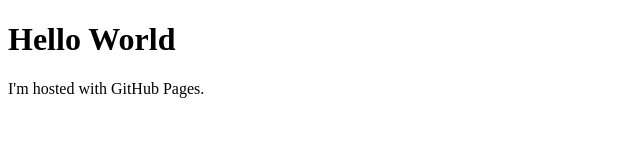
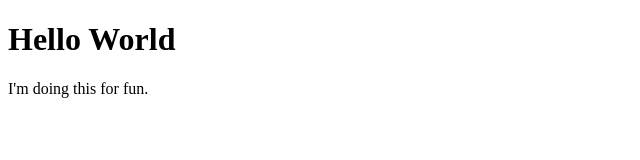
Before and after one commit to alstend/alstend.github.io, a plain HTML site: page index.html in a window 1280 px wide. Shown: the full height of the page, 0-640 px from the left. Drawn offline with Linux system fonts and the light colour scheme.

Commit message:
Editing Message

```diff
--- a/index.html
+++ b/index.html
@@ -3,7 +3,7 @@
 
 <body>
   <h1>Hello World</h1>
-  <p>I'm hosted with GitHub Pages.</p>
+  <p>I'm doing this for fun.</p>
 </body>
 
 </html>
```
